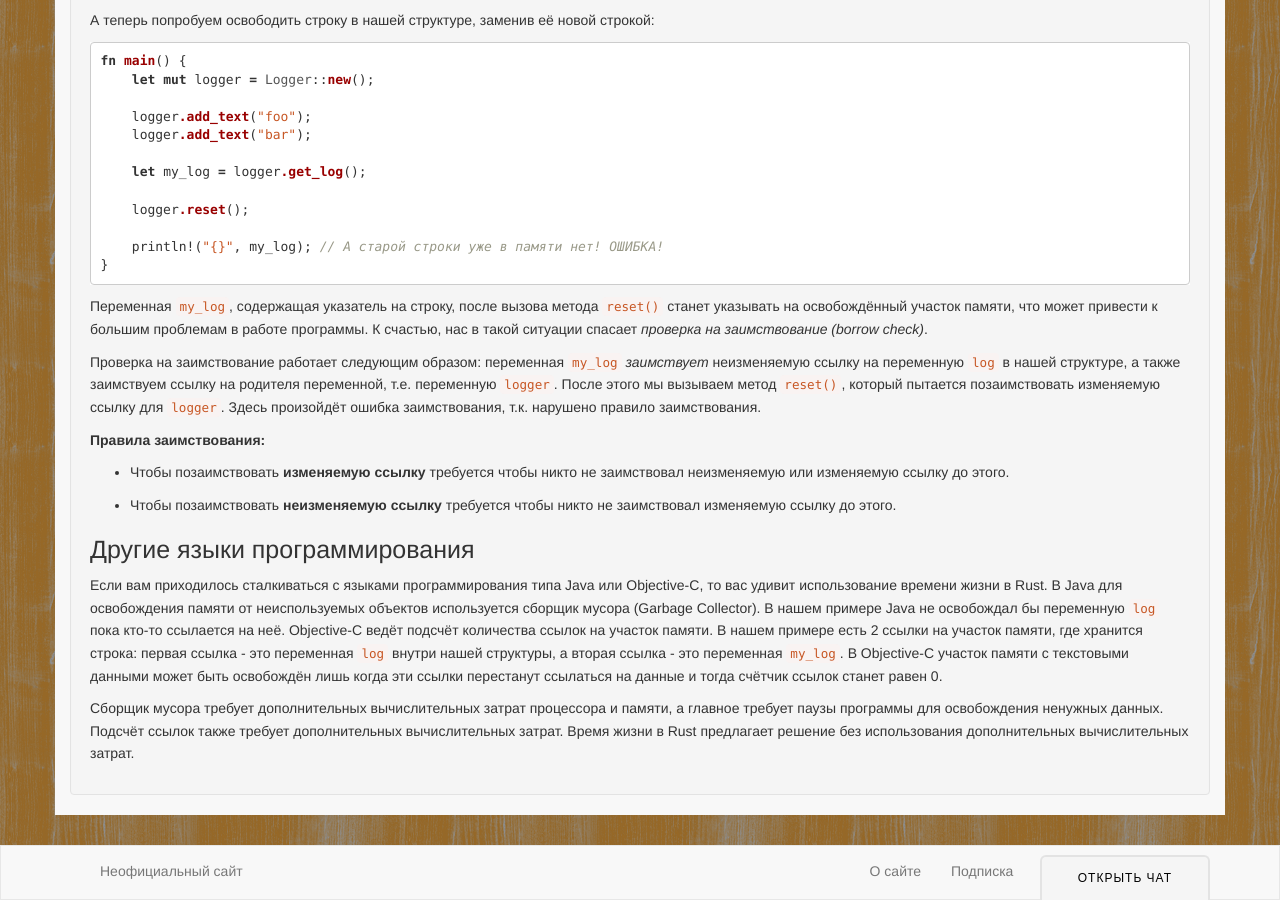
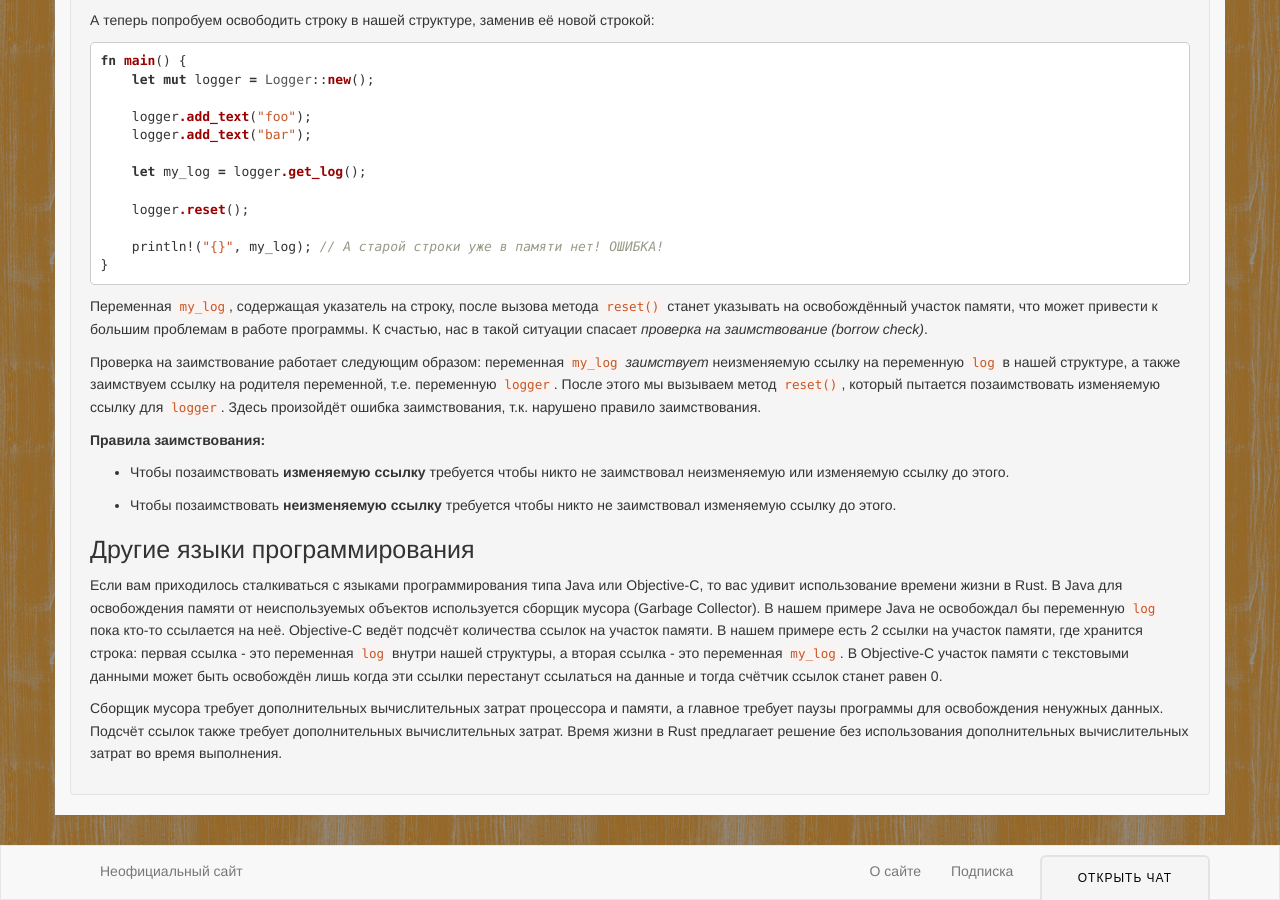
Before and after one commit to rust-lang-ru/rustycrate.ru, a Jekyll site: the page built from _posts/2015-11-14-lifetime-part1.md, in a window 1280 px wide and 900 px high, scrolled down 3593 px. Built offline with Jekyll 4.4.1, drawn with Linux system fonts in a browser that asks for light colours; nearby versions of some CDN libraries; Markdown is read by kramdown in place of the engine named in the settings; comment, search, counter and statistics services are not loaded; some of the changed lines change nothing that is shown; some of the changed text lies outside the part shown.

Commit message:
Исправление опечаток

````diff
--- a/_posts/2015-11-14-lifetime-part1.md
+++ b/_posts/2015-11-14-lifetime-part1.md
@@ -39,16 +39,16 @@
     }
 
     // Метод добавления текста в лог
-    pub fn addText(&mut self, data: &str) {
+    pub fn add_text(&mut self, data: &str) {
         self.log.push_str(data);
     }
 }
 
 fn main() {
-    let mut logger = Logger:new();
+    let mut logger = Logger::new();
 
-    logger.addText("foo");
-    logger.addText("bar");
+    logger.add_text("foo");
+    logger.add_text("bar");
 }
 ```
 
@@ -132,7 +132,7 @@
     // ... прочие методы Logger ...
 
     pub fn get_log(&self) -> &String {
-        &self.text
+        &self.log
     }
 }
 
@@ -173,10 +173,10 @@
         logger.add_text("foo");
         logger.add_text("baz");
 
-        my_log = logger.get_log();
+        my_log = logger.get_log(); // error: `logger` does not live long enough
     } // Конец времени жизни для logger
 
-    println!("{}", my_log); // ОШИБКА!
+    println!("{}", my_log); // сылаeтся на уничтоженный участок памяти! ОШИБКА!
 }
 ```
 
@@ -289,4 +289,4 @@
 Сборщик мусора требует дополнительных вычислительных затрат процессора и памяти,
 а главное требует паузы программы для освобождения ненужных данных.  Подсчёт
 ссылок также требует дополнительных вычислительных затрат. Время жизни в Rust
-предлагает решение без использования дополнительных вычислительных затрат.
+предлагает решение без использования дополнительных вычислительных затрат во время выполнения.
````
